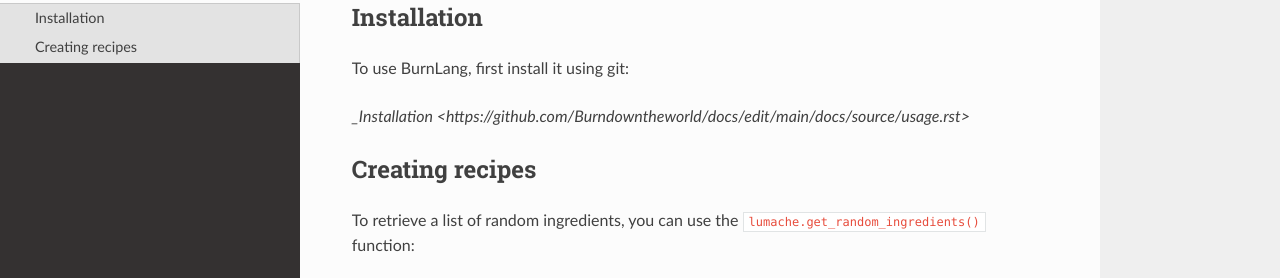
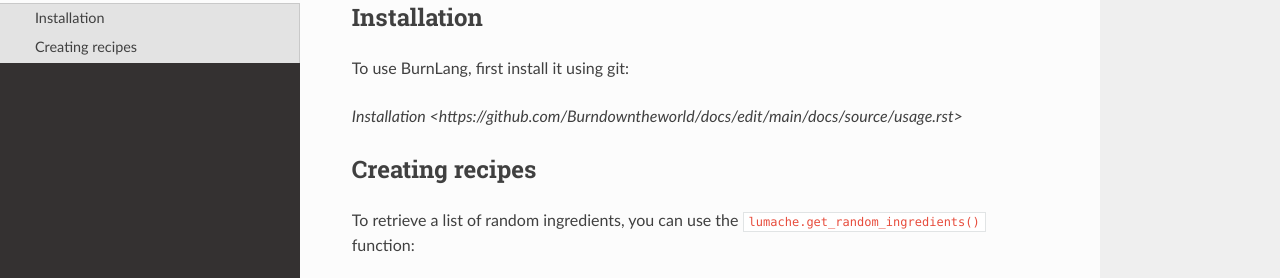
Before and after one commit to Burndowntheworld/docs, a Sphinx documentation site: the page built from docs/source/usage.rst, in a window 1280 px wide and 1076 px high, cut to the strip 159-437 px from the top of the window. Built offline with Sphinx 7.4.7 and the Read the Docs theme 2.0.0, drawn with Linux system fonts in a browser that asks for light colours.

```diff
--- a/docs/source/usage.rst
+++ b/docs/source/usage.rst
@@ -8,7 +8,7 @@ Installation
 
 To use BurnLang, first install it using git:
 
-`_Installation <https://github.com/Burndowntheworld/docs/edit/main/docs/source/usage.rst>`
+`Installation <https://github.com/Burndowntheworld/docs/edit/main/docs/source/usage.rst>`
 
 Creating recipes
 ----------------
```
